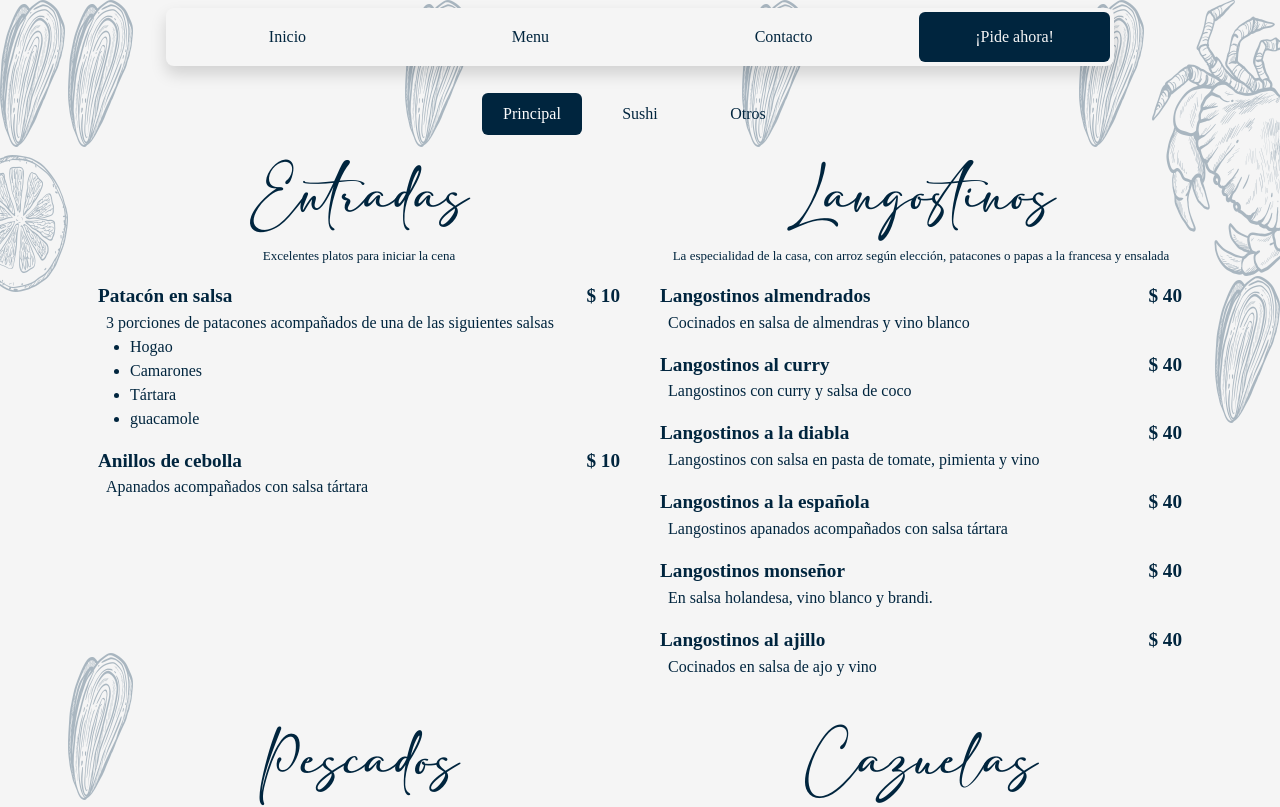
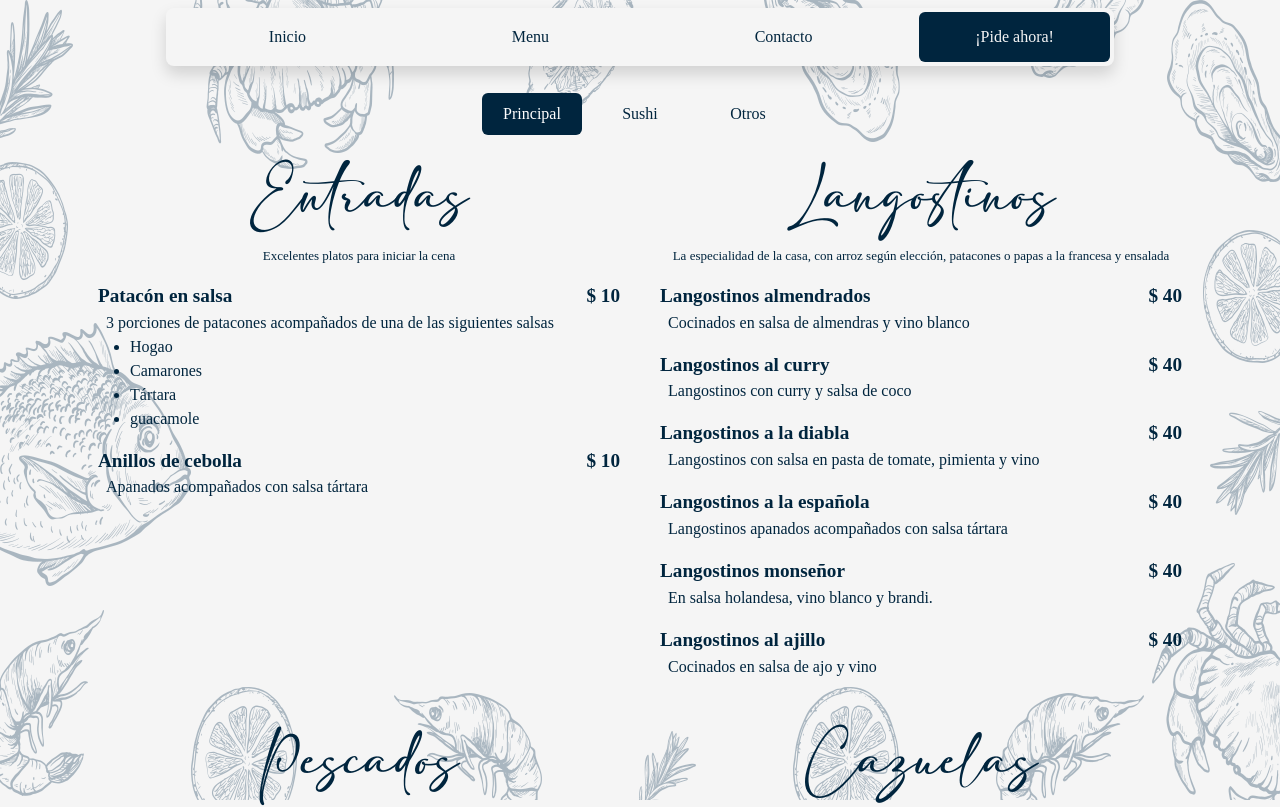
Before and after one commit to langostinos-com/web, a Vue app: page /menu in a window 1280 px wide. Shown: the top 807 px of the page. Built offline with nearby package versions, Linux system fonts and the light colour scheme.

Commit message:
retoque fondo

```diff
--- a/src/components/BarraInicio.vue
+++ b/src/components/BarraInicio.vue
@@ -1,11 +1,11 @@
 <template>
 	<div id="BarraInicio" class="w-100">
 		<nav class="navbar p-2 justify-content-center">
-			<div class="rounded-3 d-md-none container flex-nowrap shadow" style="min-width: fit-content; background-color: #00253E;">
+			<div class="rounded-3 d-md-none container flex-nowrap shadow" type="button" data-bs-toggle="offcanvas" data-bs-target="#MenuCompacto" aria-controls="MenuCompacto" style="min-width: fit-content; background-color: #00253E;">
 				<img :src="imagenes.empresa.logotipo" style="height:35px" alt="Langostinos.com"/>
-				<button class="btn" type="button" data-bs-toggle="offcanvas" data-bs-target="#MenuCompacto" aria-controls="MenuCompacto">
+				<div class="p-2">
 					<img :src="imagenes.empresa.logo" class="" style="width: 40px ; background-color: #00253E;" alt="logo" />
-				</button>
+				</div>
 			</div>
 			<div class="rounded-3 d-none d-md-flex w-75 flex-nowrap p-1 align-items-center shadow" style="background-color: whitesmoke;">
 				<img :src="imagenes.empresa.logo" class="me-1 rounded-1 d-none" style="width: 60px ; background-color: #00253E;" alt="logo" />
@@ -17,19 +17,19 @@
 				<button type="button" class="btn botonPedir w-25 text-nowrap" @click="funcion.toWp" style="height: 50px; font-family: 'Times New Roman', Times, serif;">¡Pide ahora!</button>
 			</div>
 		</nav>
-		<div class="offcanvas offcanvas-end w-75 shadow" tabindex="-1" id="MenuCompacto" aria-labelledby="MenuCompacto" >
-			<div class="offcanvas-header ">
-				<img :src="imagenes.empresa.logotipo" style="height:35px; background-color: #00253E;" alt="Langostinos.com"/>
-				<button type="button" class="btn-close" data-bs-dismiss="offcanvas" aria-label="Close" ></button>
+		<div class="offcanvas offcanvas-end w-75 shadow rounded-start-3 justify-content-between pb-5 px-3 overflow-y-auto" tabindex="-1" id="MenuCompacto" aria-labelledby="MenuCompacto">
+			<div>
+				<div class="offcanvas-header justify-content-around">
+					<img type="button" :src="imagenes.empresa.logotipoOscuro" style="height:9vw;" alt="Langostinos.com" data-bs-dismiss="offcanvas"/>
+				</div>
+				<hr class="w-75 m-auto">
 			</div>
-			<div class="p-4 d-grid gap-5">
-				<div class="d-grid gap-2">
-					<button type="button" data-bs-dismiss="offcanvas" class="btn btn-outline-primary text-start border-0" @click="funcion.toInicio" >Inicio</button>
-					<button type="button" data-bs-dismiss="offcanvas" class="btn btn-outline-primary text-start border-0" @click="funcion.toMenu" >Menu</button>
-					<button type="button" data-bs-dismiss="offcanvas" class="btn btn-outline-primary text-start border-0" @click="funcion.toContacto" >Contacto</button>
-				</div>
-				<button type="button" class="btn btn-primary btn-lg w-100" @click="funcion.toWp">¡Pide ahora!</button>
+			<div class="d-grid gap-2">
+				<button type="button" data-bs-dismiss="offcanvas" class="btn text-start border-0" @click="funcion.toInicio" >Inicio</button>
+				<button type="button" data-bs-dismiss="offcanvas" class="btn text-start border-0" @click="funcion.toMenu" >Menu</button>
+				<button type="button" data-bs-dismiss="offcanvas" class="btn text-start border-0" @click="funcion.toContacto" >Contacto</button>
 			</div>
+			<button type="button" class="btn btn-lg w-100" @click="funcion.toWp">¡Pide ahora!</button>
 		</div>
 	</div>
 </template>
@@ -47,4 +47,24 @@ export default {
 	},
 };
 </script>
-<style></style>
+<style>
+.offcanvas {
+	background-color: whitesmoke;
+	color: #00253E;
+	font-family: 'Times New Roman', Times, serif;
+	font-size: larger;
+}
+.offcanvas button {
+	font-size: large;
+	border: #00253E 1px solid;
+}
+.offcanvas button:hover {
+	background-color: #00253E;
+	color: whitesmoke;
+}
+.offcanvas button:focus {
+	background-color: #00253E;
+	color: whitesmoke;
+}
+
+</style>
--- a/src/components/FichaVitrina.vue
+++ b/src/components/FichaVitrina.vue
@@ -24,7 +24,7 @@ export default {
 			} else if (this.contador >= 1) {
 				this.contador = 0;
 				this.$contadorGlobal.value = "";
-				this.router.push("/menu:" + this.nombre);
+				this.router.push("/menu" , this.nombre);
 			}
 		},
 	},
--- a/src/components/FondoPag.vue
+++ b/src/components/FondoPag.vue
@@ -1,26 +1,41 @@
 <template>
 	<div class="w-100 h-100 d-flex justify-content-between">
-		<div class="d-flex flex-column overflow-hidden">
-			<img class="align-self-start mb-2" style="width: max-content;" src="@/assets/fondos/almeja.png" alt="">
-			<img class="align-self-start mb-2" style="width: max-content;" src="@/assets/fondos/naranja2.png" alt="">
+		<div class="d-flex flex-column  overflow-hidden">
+			<img class="align-self-start mb-4" style="width: max-content;" src="@/assets/fondos/romero4.png" alt="">
+			<img class="align-self-start mb-4" style="width: max-content;" src="@/assets/fondos/naranja2.png" alt="">
+			<img class="align-self-start mb-4" style="width: max-content;" src="@/assets/fondos/pez.png" alt="">
+			<img class="align-self-start mb-4" style="width: max-content;" src="@/assets/fondos/camaron2.png" alt="">
+			<img class="align-self-start mb-4" style="width: max-content;" src="@/assets/fondos/romero4.png" alt="">
+			<img class="align-self-start mb-4" style="width: max-content;" src="@/assets/fondos/naranja2.png" alt="">
 		</div>
 		<div class="d-sm-flex flex-column flex-fill justify-content-between d-none">
 			<div class="d-flex justify-content-between">
-				<img class="me-2" style="width: max-content;" src="@/assets/fondos/almeja.png" alt="">
-				<img class="me-2" style="width: max-content;" src="@/assets/fondos/almeja.png" alt="">
-				<img class="me-2" style="width: max-content;" src="@/assets/fondos/almeja.png" alt="">
-				<img class="me-2" style="width: max-content;" src="@/assets/fondos/almeja.png" alt="">
+				<img class="me-2" style="height: max-content;" src="@/assets/fondos/cangrejo2.png" alt="">
+				<img class="me-2" style="height: max-content;" src="@/assets/fondos/limon.png" alt="">
+				<img class="me-2 d-lg-block d-none" style="height: max-content;" src="@/assets/fondos/concha.png" alt="">
+				<img class="me-2 d-xl-block d-none" style="height: max-content;" src="@/assets/fondos/concha3.png" alt="">
 			</div>
 			<div class="d-flex justify-content-between">
-				<img class="me-2" style="width: max-content;" src="@/assets/fondos/almeja.png" alt="">
+				<img class="me-2 align-self-end" style="height: max-content;" src="@/assets/fondos/naranja.png" alt="">
+				<img class="me-2 align-self-end" style="height: max-content;" src="@/assets/fondos/camaron.png" alt="">
+				<img class="me-2 align-self-end d-lg-block d-none" style="height:max-content;" src="@/assets/fondos/romero2.png" alt="">
+				<img class="me-2 align-self-end d-xl-block d-none" style="height:max-content;" src="@/assets/fondos/naranja.png" alt="">
+				<img class="me-2 align-self-end d-xl-block d-none" style="height:max-content; transform: scaleX(-1);" src="@/assets/fondos/camaron.png" alt="">
 			</div>
 		</div>
 		<div class="d-flex flex-column overflow-hidden">
-			<img class="align-self-end" style="width: max-content;" src="@/assets/fondos/cangrejo.png" alt="">
-			<img class="align-self-end" style="width: max-content;" src="@/assets/fondos/almeja.png" alt="">
+			<img class="align-self-end mb-5" style="width: max-content;" src="@/assets/fondos/concha2.png" alt="">
+			<img class="align-self-end mb-5" style="width: max-content;" src="@/assets/fondos/naranja3.png" alt="">
+			<img class="align-self-end mb-5" style="width: max-content;" src="@/assets/fondos/romero3.png" alt="">
+			<img class="align-self-end mb-5" style="width: max-content;" src="@/assets/fondos/cangrejo.png" alt="">
+			<img class="align-self-end mb-5" style="width: max-content;" src="@/assets/fondos/almeja.png" alt="">
 		</div>
 	</div>
 </template>
 
 <script></script>
-<style></style>
+<style>
+img {
+	background-color: rgba(0, 0, 0, 0);
+}
+</style>
```
